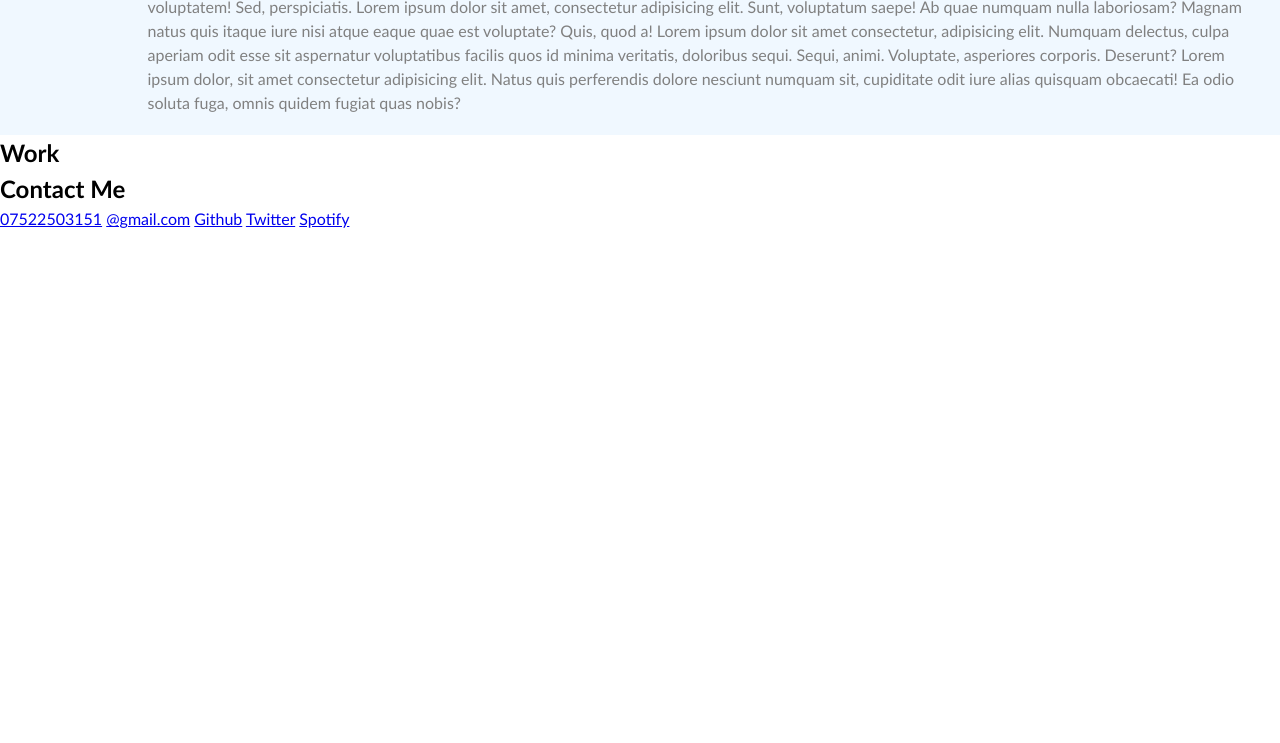
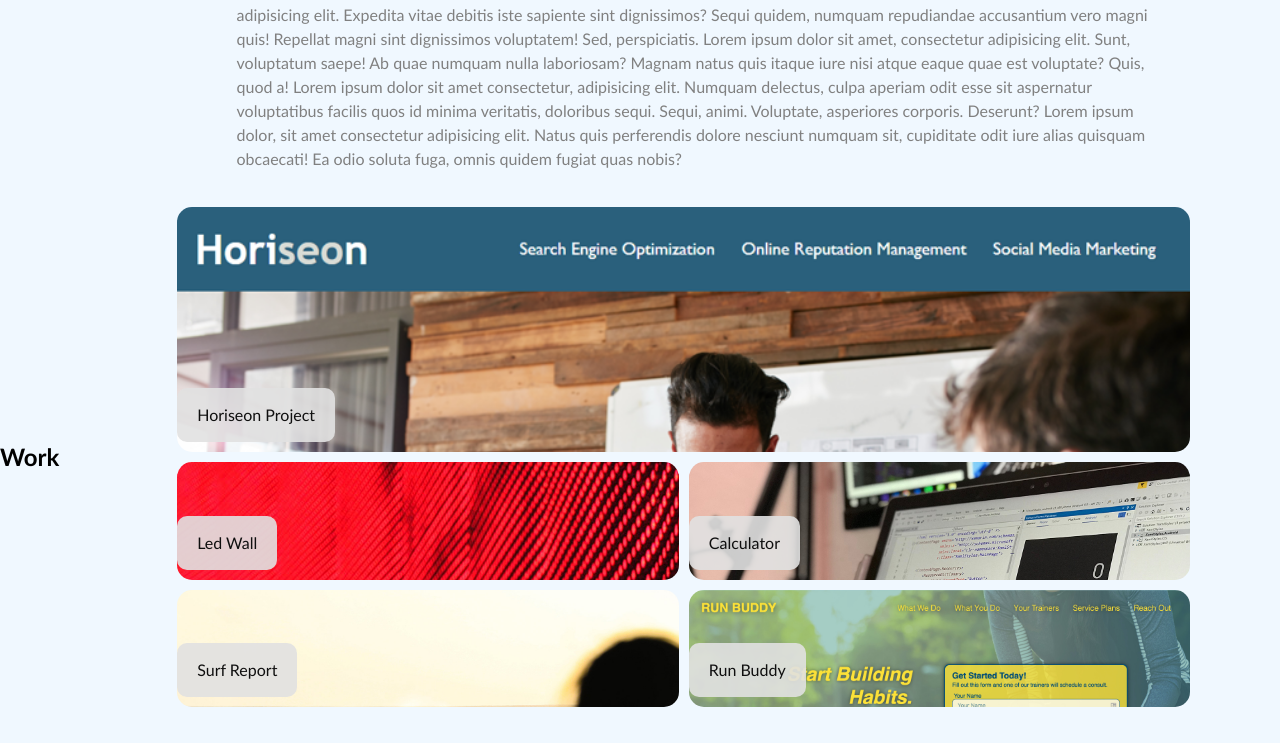
Before and after one commit to Aleks-Ianu/AI-Portfolio, a plain HTML site: page index.html in a window 1280 px wide. Shown: the part 797-1540 px from the top of the page. Before the commit the page ends 1028 px from the top, so only its background shows below. Drawn offline with Linux system fonts and the light colour scheme.

Commit message:
updated css and html on work section and the contact info

```diff
--- a/css/style.css
+++ b/css/style.css
@@ -14,6 +14,9 @@ h1 {
   padding: 10px 10px 5px 70px;
   margin-top: 0;
   background-color: aqua;
+}
+.aqua-a a{
+  color: aqua;
 }
 
 nav {
@@ -33,11 +36,6 @@ nav {
   display: flex;
   justify-content: space-between;
   background-color: #0f0f0f;
-}
-
-nav a{
-  text-decoration: none;
-  color: aqua;
 }
 
 nav a:hover {
@@ -70,12 +68,12 @@ nav a:hover {
   display: flex;
   align-items: center;
   background-color: aliceblue;
+  flex-wrap: wrap;
 }
 
 #section-header {
-  flex: 0 0 auto;
-  margin-right: 20px;
-  color: darkblue;
+  margin-right: 150px;
+
 }
 
 par-col {
@@ -85,22 +83,125 @@ par-col {
 .about-par {
   color: grey;
   padding: 20px;
+  width: 75vw;
+}
+
+/* Work showcase section */
+/* grid structure */
+
+/* background images for projects */
+.page-section {
+  background-color: aliceblue;
+}
+.img-radius {
+  border-radius: 15px;
+}
+
+.project-grid {
+  padding-right: 7%;
+    height: 500px;
+    display: grid;
+    grid-template-columns:1fr 3fr 3fr ;
+    gap: 10px;
+    grid-template-rows:3fr 3fr 3fr 3fr ;
+    grid-template-areas:"work  horiseon    horiseon"
+                        "work  horiseon    horiseon"
+                        "work  led-wall    calculator"
+                        "work  surf-report run-buddy" ;
+
+
+}
+
+#header-project {
+  grid-area: work;
+  display: flex;
+  align-items: center;
+  position: relative;
+}
+#led-wall {
+  background-image: url(../images/02-portfolio-1.jpg);
+  grid-area: led-wall;
+  position: relative;
+
+}
+
+#horiseon {
+  background-image:url("../images/01-html-css-git-challenge-demo.png");
+  grid-area: horiseon;
+  background-repeat: no-repeat;
+  background-position: top;
+  background-size: cover;
+  position: relative;
+}
+
+#calculator {
+  background-image: url("../images/02-portfolio-2.jpg");
+  grid-area: calculator;
+  background-size: cover;
+  position: relative;
+}
+
+#surf-report {
+  background-image: url("../images/02-portfolio-4.jpg");
+  grid-area: surf-report;
+  background-size: cover;
+  position: relative;
+}
+
+#run-buddy {
+  background-image: url("../images/02-run-buddy.jpg");
+  grid-area: run-buddy;
+  background-size: cover;
+  position: relative;
+}
+
+.project-grid a:hover {
+  transform: scale(1.1);
+  transition: 0.7s;
+  border: 2px solid gray;
+}
+
+/* images text */
+
+.link-text {
+  position: absolute;
+  color: #0f0f0f;
+  bottom: 10px;
+  left: 0;
+  max-width:80px ;
+  background-color: rgba(225,225,225, 0.9);
+  padding-right: 20px;
+  padding: 15px 20px;
+  margin-right: 12px;
+  min-width: fit-content;
+  border-radius: 10px;
+}
+
+/* contact section */
+.contact{
+  display: grid;
+  align-items: flex-end;
+  grid-template-columns: 1fr 1fr 1fr 1fr ;
+  padding-bottom: 25px;
+  height: 100px;
+}
+.color-icon:hover {
+  color: aqua;
+  transition: 1s;
+}
+.color-icon {
+  color: #0f0f0f;
 }
 
 
-
-
-
-
-
-h2,
-h3,
-h4,
-h5,
-h6 {
-  margin: 0;
+.contact-header {
+  margin-bottom: 0;
 }
 
-p {
-  margin: 0;
+a{
+  text-decoration: none;
 }
+
+h2 {
+  color: black;
+}
--- a/index.html
+++ b/index.html
@@ -2,10 +2,11 @@
 <html lang="en-gb">
 
 <head>
+  <script src="https://kit.fontawesome.com/55c1b5da4a.js" crossorigin="anonymous"></script>
   <meta charset="UTF-8">
   <meta name="viewport" content="width=device-width, initial-scale=1.0">
   <meta http-equiv="X-UA-Compatible" content="ie=edge">
-  <title>Lernantino // Web Developer</title>
+  <title>Aleks Ianulardo// Web Developer</title>
   <link rel="stylesheet" href="css/style.css" />
 </head>
 
@@ -13,11 +14,10 @@
   <!-- main logo / nav -->
   <header id="nav-bar">
     <h1>Aleksander</h1>
-    <nav>
+    <nav class="aqua-a">
       <a href="#about-section">About me</a>
-      <a href="#">Work</a>
+      <a href="#work">Work</a>
       <a href="#contact">Contact Me</a>
-      <a href="#">Resume</a>
     </nav>
   </header>
 
@@ -32,14 +32,14 @@
   <main class="page-wrapper">
     <!-- about me -->
     <section class="page-section" id="about-section">
-      <h2 id="section-header">About Me</h2>
+      <h2 id="section-header">About <br> Me</h2>
       <div class="par-col">
         <p class="about-par">Lorem ipsum, dolor sit amet consectetur adipisicing elit. Ullam est omnis aut soluta quis totam eveniet illo odit quam aspernatur
            culpa sed itaque placeat labore veritatis cumque. Lorem ipsum dolor sit amet consectetur adipisicing elit. Culpa obcaecati voluptates quod expedita ratione dolorem temporibus quam dolore numquam eos consequatur, iusto blanditiis
            Lorem ipsum dolor sit amet, consectetur adipisicing elit. Eaque, nisi minima? Deleniti, libero quidem. Deleniti perspiciatis amet nobis quae distinctio cum, odit numquam in aliquam provident esse et aliquid qui!
            Lorem ipsum dolor sit amet consectetur adipisicing elit. Corporis ex corrupti laboriosam, fugiat quasi fuga temporibus qui amet dolore nihil quaerat rerum! Aperiam delectus dicta debitis aliquam, esse voluptatem dolorem.</p>
         <p class="about-par">Lorem ipsum dolor sit, amet consectetur adipisicing elit. Laudantium, sit quam. Quaerat tenetur dolore porro eligendi iure, quas
-          voluptatibus. Suscipit incidunt minus omnis dolor beatae nihil veritatis hic deserunt ea. hhhhhhhhhhhhhhhhhhhhhhhhhhhhhhhhhhhhhhhhhhiuhoihihihohhohohohohohohiohohohohohohohohoh
+          voluptatibus. Suscipit incidunt minus omnis dolor beatae nihil veritatis hic deserunt ea.
           Lorem ipsum dolor sit amet consectetur adipisicing elit. Expedita vitae debitis iste sapiente sint dignissimos? Sequi quidem, numquam repudiandae accusantium vero magni quis! Repellat magni sint dignissimos voluptatem! Sed, perspiciatis.
           Lorem ipsum dolor sit amet, consectetur adipisicing elit. Sunt, voluptatum saepe! Ab quae numquam nulla laboriosam? Magnam natus quis itaque iure nisi atque eaque quae est voluptate? Quis, quod a!
           Lorem ipsum dolor sit amet consectetur, adipisicing elit. Numquam delectus, culpa aperiam odit esse sit aspernatur voluptatibus facilis quos id minima veritatis, doloribus sequi. Sequi, animi. Voluptate, asperiores corporis. Deserunt?
@@ -48,18 +48,24 @@
     </section>
 
     <!-- portfolio container -->
-    <section class="page-section" id="work">
-      <h2>Work</h2>
+    <section class="page-section project-grid" id="work">
+        <h2 id="header-project">Work</h2>
+        <a href="https://aleks-ianu.github.io/seo-optimization-horiseon/" target="_blank" id="horiseon" class="img-radius"><span class="link-text">Horiseon Project</span></a>
+        <a href="#" id="led-wall" class="img-radius"><span class="link-text">Led Wall</span></a>
+        <a href="#" id="calculator" class="img-radius"><span class="link-text">Calculator</span></a>
+        <a href="#" id="surf-report" class="img-radius"><span class="link-text">Surf Report</span></a>
+        <a href="#" id="run-buddy" class="img-radius"><span class="link-text">Run Buddy</span></a>
+
+
     </section>
 
     <!-- contact -->
     <section class="page-section contact" id="contact">
-      <h2>Contact Me</h2>
-      <a href="#">07522503151</a>
-      <a href="#">@gmail.com</a>
-      <a href="#">Github</a>
-      <a href="#">Twitter</a>
-      <a href="#">Spotify</a>
+      <h2 class="contact-header">Contact Me </h2>
+      <a href=mailto:"ianu.aleks@gmail.com" target="_blank"><i class="fa-solid fa-envelope fa-2xl color-icon" alt="email icon"></i></a>
+      <a href="https://github.com/Aleks-Ianu" target="_blank"><i class="fa-brands fa-square-github fa-2xl color-icon" alt="github icon"></i></a>
+      <a href="https://www.linkedin.com/in/aleksander-ianulardo-77960b247/" target="_blank"><i class="fa-brands fa-linkedin  fa-2xl color-icon" alt="linkedIn icon"></i></a>
+
   </main>
 </body>
 
```
Also changed, not shown: images/01-html-css-git-challenge-demo.png (added).
